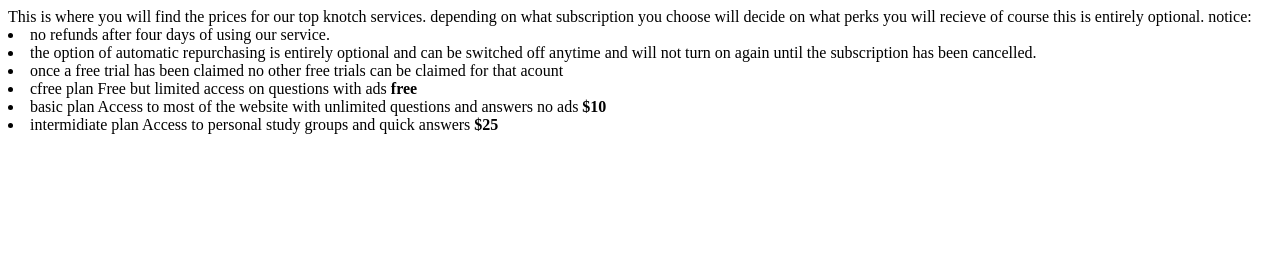
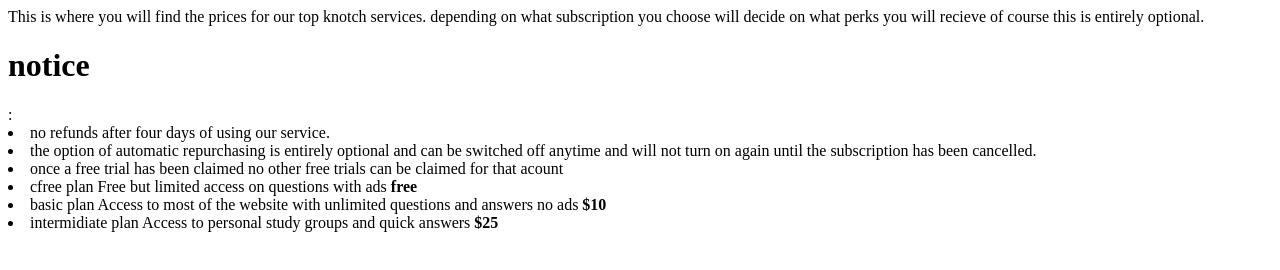
Before and after one commit to ChristopherTavarez/PricePage, a plain HTML site: page Index.html in a window 1280 px wide. Drawn offline with Linux system fonts and the light colour scheme.

Commit message:
Update Index.html

```diff
--- a/Index.html
+++ b/Index.html
@@ -2,19 +2,25 @@
 <html>
     <head>
         <meta charset="utf-8">
-        <title>Price Board</title>
+        <title>Updated Price Board</title>
     </head>
     <body>
         This is where you will find the prices for our top knotch services. depending on what subscription you choose will decide on what perks you will recieve of course this is entirely optional.
 
-        notice:
+       <h1> notice</h1>:
         <li> no refunds after four days of using our service. </li>
         <li> the option of automatic repurchasing is entirely optional and can be switched off anytime and will not turn on again until the subscription has been cancelled. </li>
         <li> once a free trial has been claimed no other free trials can be claimed for that acount </li>
 
+
+
         <li>cfree plan        Free but limited access on questions with ads                           <strong> free </strong> </li>
 
+
+
       <li>  basic plan   Access to most of the website with unlimited questions and answers no ads          <strong>$10 </strong> </li>
+
+
 
        <li> intermidiate plan    Access to personal study groups and quick answers                        <strong>  $25 </strong> </li>
 
```
